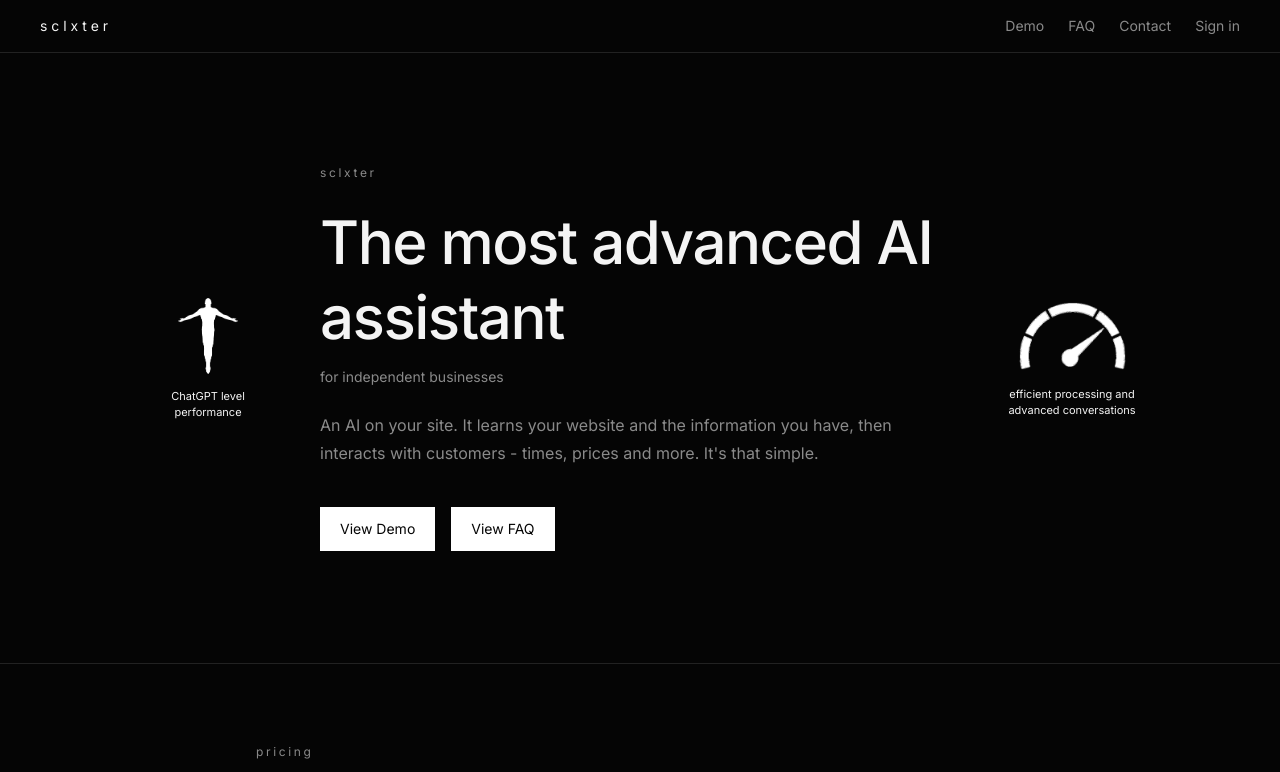
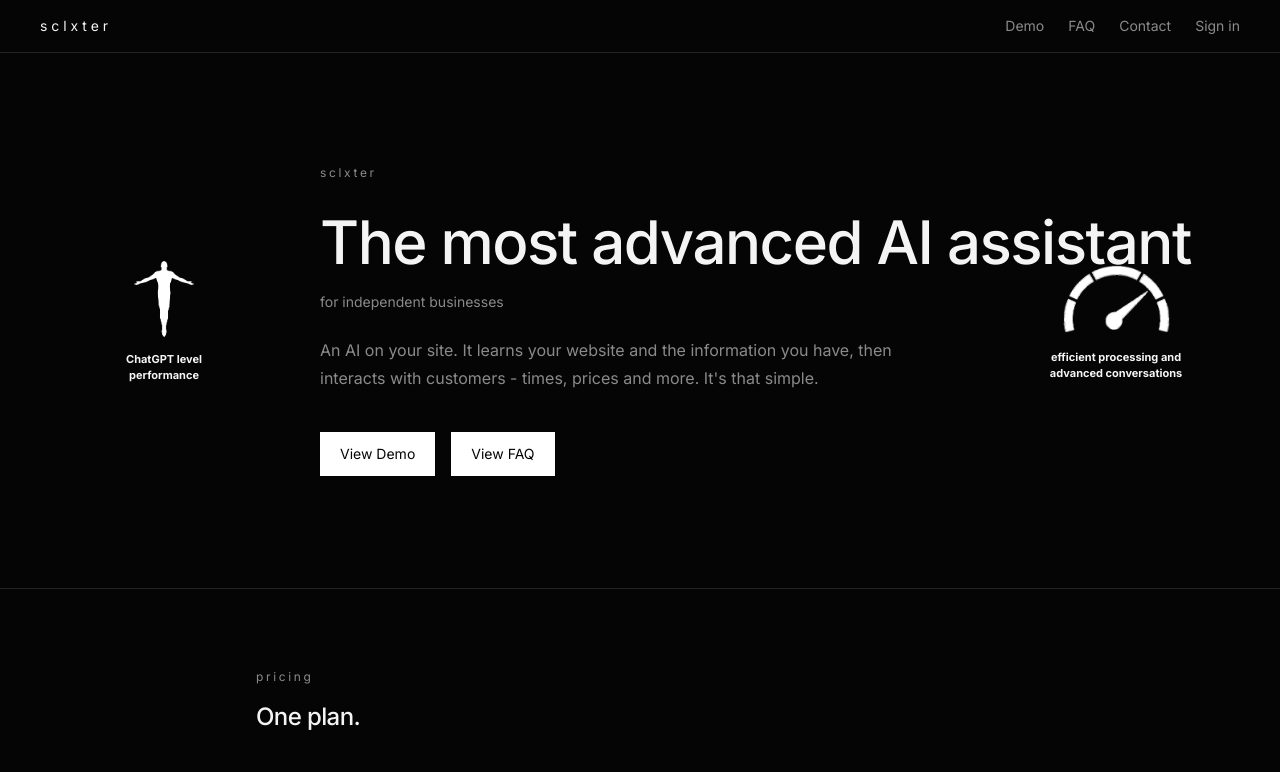
Before and after one commit to edwardsclaterx-web/sclxter, a Next.js app: page / in a window 1280 px wide. Shown: the top 772 px of the page. Built offline with nearby package versions, Linux system fonts and the light colour scheme; no server answers.

Commit message:
Bold hero captions and centre icons in the side gutters
Co-authored-by: sclater <sclater@me.com>

```diff
--- a/src/app/page.tsx
+++ b/src/app/page.tsx
@@ -13,8 +13,8 @@ export default async function Home() {
         showBuy={false}
       />
       <main className="flex-1">
-        <section className="px-5 py-16 md:px-8 md:py-24 lg:py-28">
-          <div className="mx-auto grid max-w-6xl grid-cols-2 items-center gap-x-6 gap-y-10 lg:grid-cols-[9rem_minmax(0,40rem)_9rem] lg:justify-center lg:gap-x-10">
+        <section className="py-16 md:py-24 lg:py-28">
+          <div className="grid w-full grid-cols-2 items-center gap-x-6 gap-y-10 px-5 md:px-8 lg:grid-cols-[minmax(0,1fr)_minmax(0,40rem)_minmax(0,1fr)]">
             <div className="col-span-2 lg:col-start-2 lg:row-start-1">
               <p className="text-xs tracking-[0.22em] text-muted">sclxter</p>
               <h1 className="mt-6 text-4xl font-medium leading-tight tracking-tight md:text-6xl">
@@ -43,7 +43,7 @@ export default async function Home() {
                 </Link>
               </div>
             </div>
-            <aside className="flex flex-col items-center text-center lg:col-start-1 lg:row-start-1">
+            <aside className="flex flex-col items-center justify-center text-center lg:col-start-1 lg:row-start-1">
               <img
                 src="/hero-figure.png"
                 alt=""
@@ -51,11 +51,11 @@ export default async function Home() {
                 height={100}
                 className="h-16 w-auto sm:h-[4.5rem] lg:h-20"
               />
-              <p className="mt-3 max-w-[8.5rem] font-sans text-[11px] leading-4 text-fg">
+              <p className="mt-3 max-w-[8.5rem] font-sans text-[11px] font-bold leading-4 text-fg">
                 ChatGPT level performance
               </p>
             </aside>
-            <aside className="flex flex-col items-center text-center lg:col-start-3 lg:row-start-1">
+            <aside className="flex flex-col items-center justify-center text-center lg:col-start-3 lg:row-start-1">
               <img
                 src="/hero-speed.png"
                 alt=""
@@ -63,7 +63,7 @@ export default async function Home() {
                 height={80}
                 className="h-16 w-auto sm:h-[4.5rem] lg:h-[4.75rem]"
               />
-              <p className="mt-3 max-w-[9.5rem] font-sans text-[11px] leading-4 text-fg">
+              <p className="mt-3 max-w-[9.5rem] font-sans text-[11px] font-bold leading-4 text-fg">
                 efficient processing and advanced conversations
               </p>
             </aside>
```
